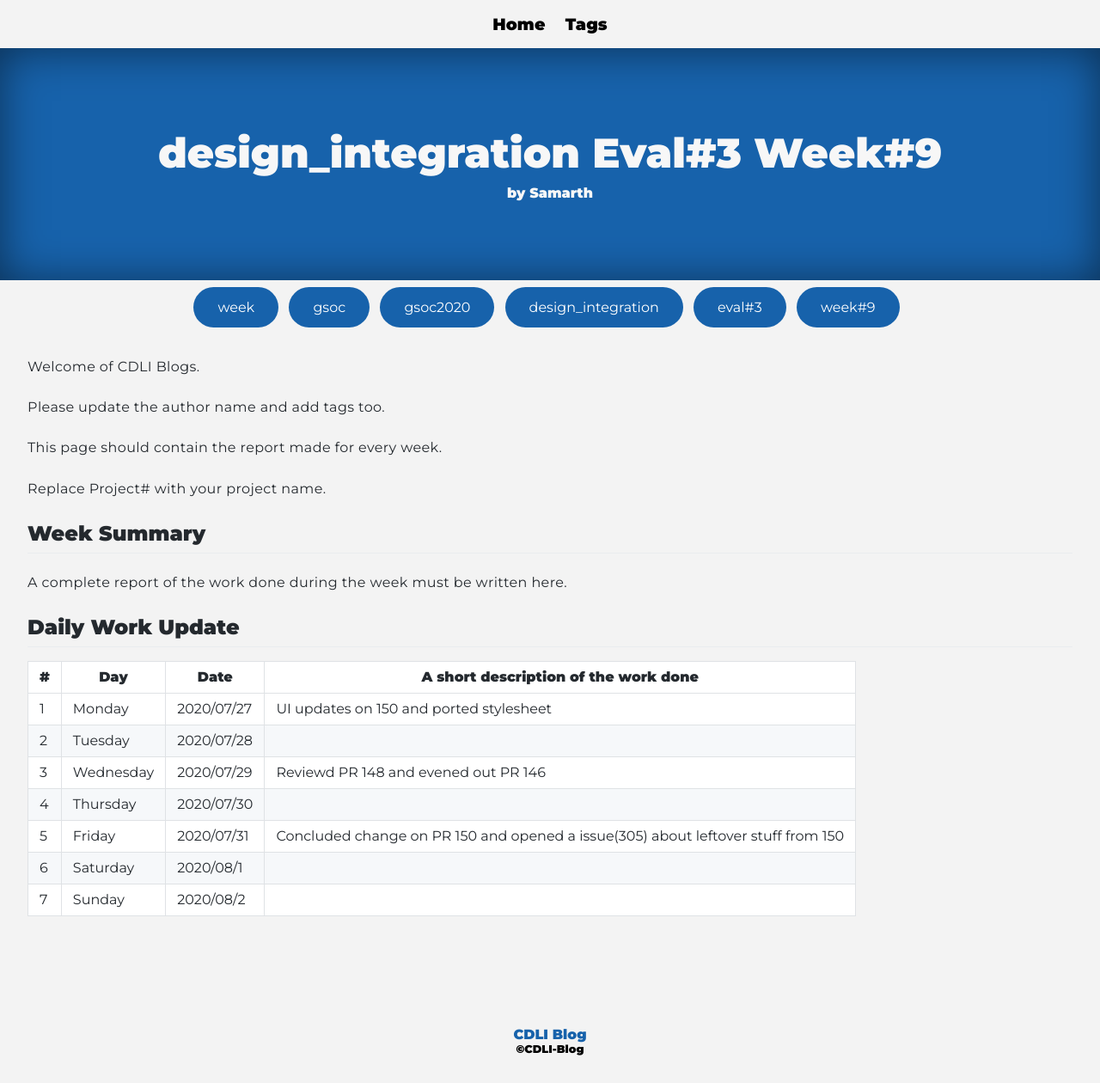
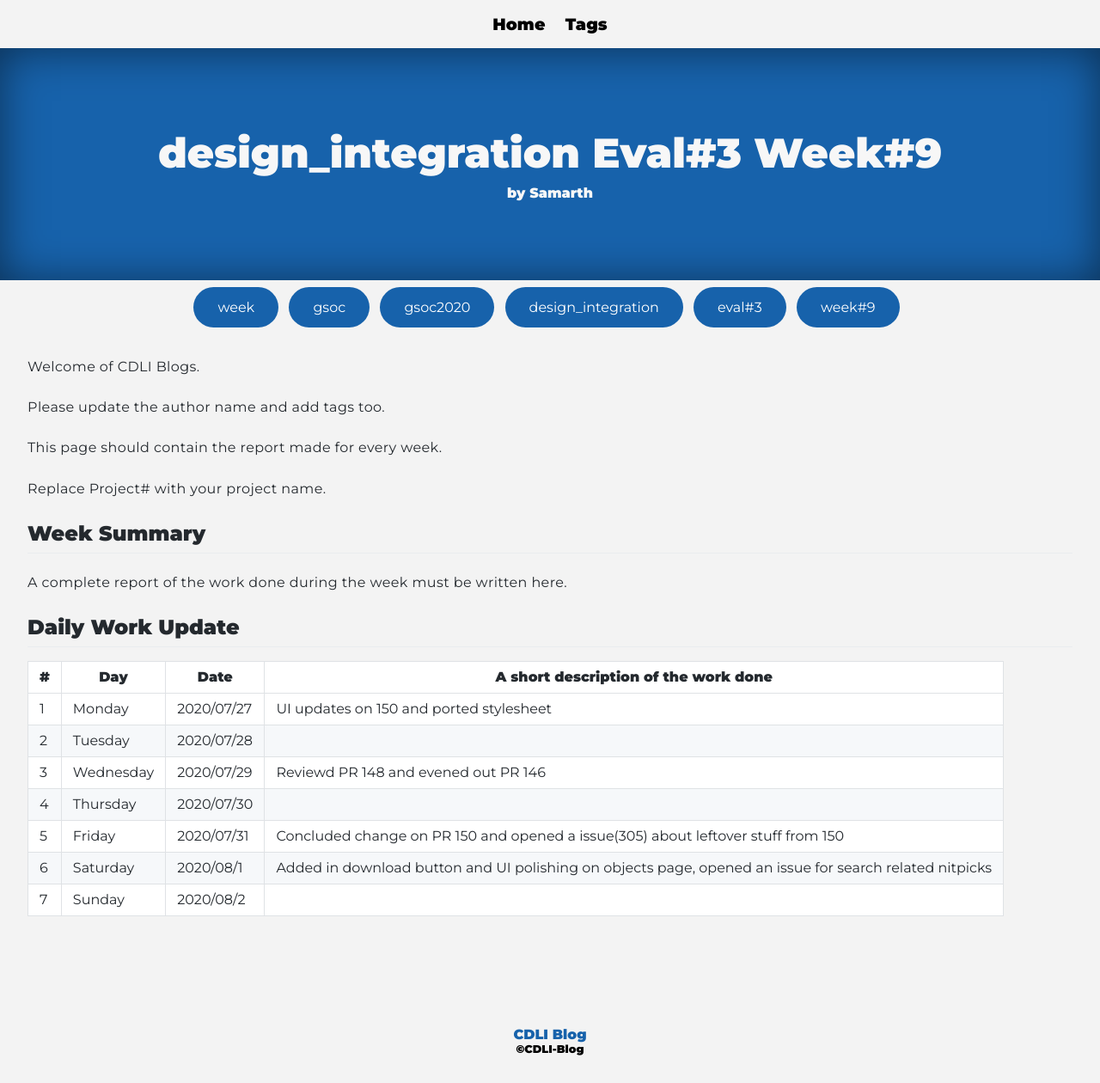
Before and after one commit to cdli-gh/blog, a Jekyll site: the page built from _blog/gsoc20/design_integration/posts/11_week9.md, in a window 1280 px wide. Shown: the whole page at 86% size. Built offline with Jekyll 4.4.1, drawn with Linux system fonts in a browser that asks for light colours; Markdown is read by kramdown in place of the engine named in the settings.

Commit message:
Update 11_week9.md

```diff
--- a/_blog/gsoc20/design_integration/posts/11_week9.md
+++ b/_blog/gsoc20/design_integration/posts/11_week9.md
@@ -26,5 +26,5 @@ A complete report of the work done during the week must be written here.
 |3   	| Wednesday  	|  2020/07/29 	|Reviewd PR 148 and evened out PR 146   	|
 |4   	| Thursday  	|   2020/07/30	|   	|
 |5   	| Friday  	|   2020/07/31	| Concluded change on PR 150 and opened a issue(305) about leftover stuff from 150  	|
-|6   	| Saturday  	|   2020/08/1	|   	|
+|6   	| Saturday  	|   2020/08/1	| Added in download button and UI polishing on objects page, opened an issue for search related nitpicks  	|
 |7   	| Sunday  	|   2020/08/2	|   	|
```
